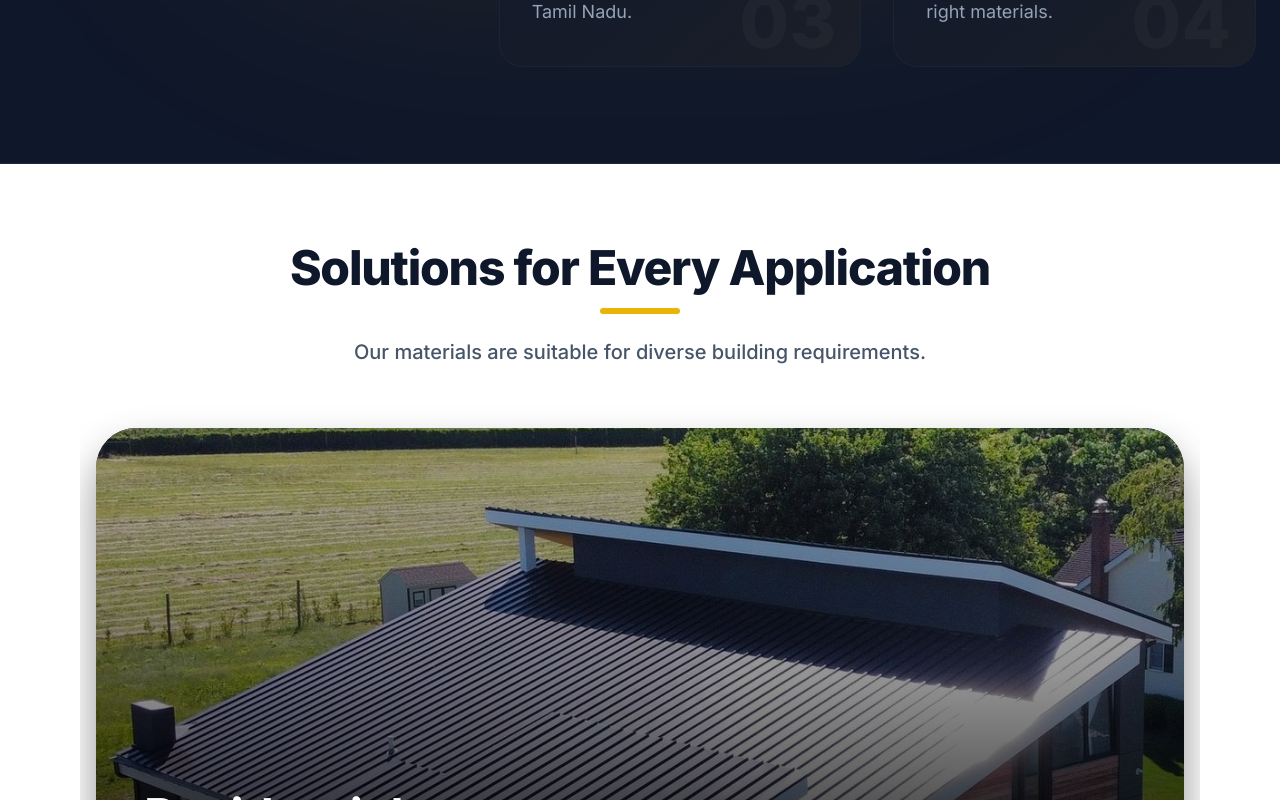
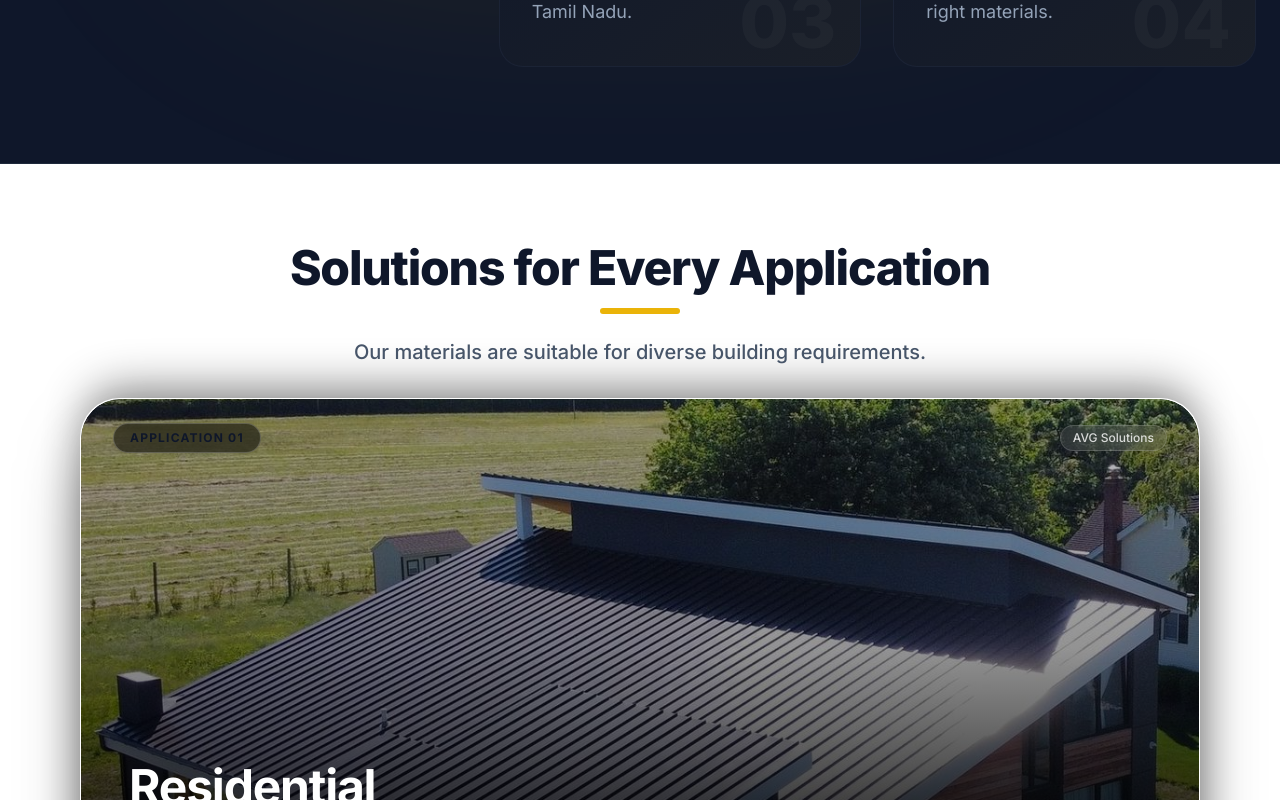
Before and after one commit to Rithesh1904/Avg-Arunagiri-Nadar-and-Sons, a React (Vite) app: page / in a window 1280 px wide. Shown: the part 5787-6587 px from the top of the page. Built offline with nearby package versions, Linux system fonts and the light colour scheme.

Commit message:
Optimize scroll stack cards animation for smooth 60/120fps scrolling on mobile and desktop

```diff
--- a/src/components/ui/ScrollStack.css
+++ b/src/components/ui/ScrollStack.css
@@ -1,46 +1,76 @@
+/* Smooth 60fps/120fps Hardware-Accelerated Stacking Cards */
+:root {
+  --stack-top-base: 72px;
+  --stack-step: 18px;
+  --stack-margin: 70px;
+}
+
+@media (min-width: 640px) {
+  :root {
+    --stack-top-base: 82px;
+    --stack-step: 22px;
+    --stack-margin: 100px;
+  }
+}
+
+@media (min-width: 1024px) {
+  :root {
+    --stack-top-base: 90px;
+    --stack-step: 26px;
+    --stack-margin: 140px;
+  }
+}
+
 .scroll-stack-scroller {
   position: relative;
   width: 100%;
-  height: 100%;
-  overflow-y: auto;
-  overflow-x: visible;
-  overscroll-behavior: contain;
-  -webkit-overflow-scrolling: touch;
-  scroll-behavior: smooth;
-  -webkit-transform: translateZ(0);
-  transform: translateZ(0);
-  will-change: scroll-position;
 }
 
 .scroll-stack-inner {
-  padding: 0 1rem 50vh; /* Reduced top padding for better alignment */
-  min-height: 100vh;
+  position: relative;
+  width: 100%;
 }
 
 .scroll-stack-card-wrapper {
-  position: relative;
+  position: sticky;
+  width: 100%;
+  will-change: transform;
+  transform: translateZ(0);
+  -webkit-transform: translateZ(0);
+  backface-visibility: hidden;
+  -webkit-backface-visibility: hidden;
 }
 
 .scroll-stack-card {
-  transform-origin: top center;
-  will-change: transform, filter;
-  backface-visibility: hidden;
-  transform-style: preserve-3d;
-  box-shadow: 0 20px 40px rgba(0, 0, 0, 0.3);
-  min-height: 20rem;
   width: 100%;
-  margin: 30px 0;
-  padding: 0;
-  border-radius: 40px;
-  box-sizing: border-box;
-  /* Improve mobile performance */
+  border-radius: 24px;
+  overflow: hidden;
+  position: relative;
+  /* Premium dual shadow:
+     1. Top shadow (negative Y) casts a realistic physical shadow over the previous card when passing
+     2. Bottom shadow creates depth and separation from the page background */
+  box-shadow:
+    0 -8px 25px -4px rgba(0, 0, 0, 0.35),
+    0 25px 50px -12px rgba(0, 0, 0, 0.5);
+  border: 1px solid rgba(255, 255, 255, 0.14);
+  transform: translateZ(0);
   -webkit-transform: translateZ(0);
-  transform: translateZ(0);
-  position: relative;
-  background: transparent;
 }
 
-.scroll-stack-end {
-  width: 100%;
-  height: 1px;
+@media (min-width: 640px) {
+  .scroll-stack-card {
+    border-radius: 36px;
+    box-shadow:
+      0 -12px 35px -5px rgba(0, 0, 0, 0.4),
+      0 30px 60px -15px rgba(0, 0, 0, 0.55);
+  }
 }
+
+@media (min-width: 1024px) {
+  .scroll-stack-card {
+    border-radius: 40px;
+    box-shadow:
+      0 -16px 45px -6px rgba(0, 0, 0, 0.45),
+      0 35px 70px -15px rgba(0, 0, 0, 0.6);
+  }
+}
--- a/src/components/ui/ScrollStack.jsx
+++ b/src/components/ui/ScrollStack.jsx
@@ -1,311 +1,52 @@
-import { useLayoutEffect, useRef, useCallback } from 'react';
-import Lenis from 'lenis';
+import React from 'react';
+import { cn } from '../../lib/utils';
 import './ScrollStack.css';
 
-export const ScrollStackItem = ({ children, itemClassName = '' }) => (
-  <div className={`scroll-stack-card ${itemClassName}`.trim()}>{children}</div>
-);
+export const ScrollStackItem = ({
+  children,
+  itemClassName = '',
+  index = 0,
+  total = 1
+}) => {
+  return (
+    <div
+      className={cn("scroll-stack-card-wrapper", itemClassName)}
+      style={{
+        // Responsive sticky top offset staggered by card index
+        top: `calc(var(--stack-top-base, 70px) + ${index} * var(--stack-step, 20px))`,
+        zIndex: index + 1,
+        // Margin bottom provides comfortable scroll distance before next card overtakes
+        marginBottom: index === total - 1 ? '1.5rem' : 'var(--stack-margin, 90px)'
+      }}
+    >
+      <div className="scroll-stack-card group relative">
+        {children}
+      </div>
+    </div>
+  );
+};
 
 const ScrollStack = ({
   children,
   className = '',
-  itemDistance = 100,
-  itemScale = 0.03,
-  itemStackDistance = 30,
-  stackPosition = '20%',
-  scaleEndPosition = '10%',
-  baseScale = 0.85,
-  scaleDuration = 0.5,
-  rotationAmount = 0,
-  blurAmount = 0,
-  useWindowScroll = false,
-  onStackComplete
+  itemDistance = 70,
+  useWindowScroll = true,
+  ...props
 }) => {
-  const scrollerRef = useRef(null);
-  const stackCompletedRef = useRef(false);
-  const animationFrameRef = useRef(null);
-  const lenisRef = useRef(null);
-  const cardsRef = useRef([]);
-  const lastTransformsRef = useRef(new Map());
-  const isUpdatingRef = useRef(false);
-
-  const calculateProgress = useCallback((scrollTop, start, end) => {
-    if (scrollTop < start) return 0;
-    if (scrollTop > end) return 1;
-    return (scrollTop - start) / (end - start);
-  }, []);
-
-  const parsePercentage = useCallback((value, containerHeight) => {
-    if (typeof value === 'string' && value.includes('%')) {
-      return (parseFloat(value) / 100) * containerHeight;
-    }
-    return parseFloat(value);
-  }, []);
-
-  const getScrollData = useCallback(() => {
-    if (useWindowScroll) {
-      return {
-        scrollTop: window.scrollY,
-        containerHeight: window.innerHeight,
-        scrollContainer: document.documentElement
-      };
-    } else {
-      const scroller = scrollerRef.current;
-      return {
-        scrollTop: scroller.scrollTop,
-        containerHeight: scroller.clientHeight,
-        scrollContainer: scroller
-      };
-    }
-  }, [useWindowScroll]);
-
-  const getElementOffset = useCallback(
-    element => {
-      if (useWindowScroll) {
-        const rect = element.getBoundingClientRect();
-        return rect.top + window.scrollY;
-      } else {
-        return element.offsetTop;
-      }
-    },
-    [useWindowScroll]
-  );
-
-  const updateCardTransforms = useCallback(() => {
-    if (!cardsRef.current.length || isUpdatingRef.current) return;
-
-    isUpdatingRef.current = true;
-
-    const { scrollTop, containerHeight } = getScrollData();
-    const stackPositionPx = parsePercentage(stackPosition, containerHeight);
-    const scaleEndPositionPx = parsePercentage(scaleEndPosition, containerHeight);
-
-    const endElement = useWindowScroll
-      ? document.querySelector('.scroll-stack-end')
-      : scrollerRef.current?.querySelector('.scroll-stack-end');
-
-    const endElementTop = endElement ? getElementOffset(endElement) : 0;
-
-    cardsRef.current.forEach((card, i) => {
-      if (!card) return;
-
-      const cardTop = getElementOffset(card);
-      const triggerStart = cardTop - stackPositionPx - itemStackDistance * i;
-      const triggerEnd = cardTop - scaleEndPositionPx;
-      const pinStart = cardTop - stackPositionPx - itemStackDistance * i;
-      const pinEnd = endElementTop - containerHeight / 2;
-
-      const scaleProgress = calculateProgress(scrollTop, triggerStart, triggerEnd);
-      const targetScale = baseScale + i * itemScale;
-      const scale = 1 - scaleProgress * (1 - targetScale);
-      const rotation = rotationAmount ? i * rotationAmount * scaleProgress : 0;
-
-      let blur = 0;
-      if (blurAmount) {
-        let topCardIndex = 0;
-        for (let j = 0; j < cardsRef.current.length; j++) {
-          const jCardTop = getElementOffset(cardsRef.current[j]);
-          const jTriggerStart = jCardTop - stackPositionPx - itemStackDistance * j;
-          if (scrollTop >= jTriggerStart) {
-            topCardIndex = j;
-          }
-        }
-
-        if (i < topCardIndex) {
-          const depthInStack = topCardIndex - i;
-          blur = Math.max(0, depthInStack * blurAmount);
-        }
-      }
-
-      let translateY = 0;
-      const isPinned = scrollTop >= pinStart && scrollTop <= pinEnd;
-
-      if (isPinned) {
-        translateY = scrollTop - cardTop + stackPositionPx + itemStackDistance * i;
-      } else if (scrollTop > pinEnd) {
-        translateY = pinEnd - cardTop + stackPositionPx + itemStackDistance * i;
-      }
-
-      const newTransform = {
-        translateY: Math.round(translateY * 100) / 100,
-        scale: Math.round(scale * 1000) / 1000,
-        rotation: Math.round(rotation * 100) / 100,
-        blur: Math.round(blur * 100) / 100
-      };
-
-      const lastTransform = lastTransformsRef.current.get(i);
-      const hasChanged =
-        !lastTransform ||
-        Math.abs(lastTransform.translateY - newTransform.translateY) > 0.1 ||
-        Math.abs(lastTransform.scale - newTransform.scale) > 0.001 ||
-        Math.abs(lastTransform.rotation - newTransform.rotation) > 0.1 ||
-        Math.abs(lastTransform.blur - newTransform.blur) > 0.1;
-
-      if (hasChanged) {
-        const transform = `translate3d(0, ${newTransform.translateY}px, 0) scale(${newTransform.scale}) rotate(${newTransform.rotation}deg)`;
-        const filter = newTransform.blur > 0 ? `blur(${newTransform.blur}px)` : '';
-
-        card.style.transform = transform;
-        card.style.filter = filter;
-
-        lastTransformsRef.current.set(i, newTransform);
-      }
-
-      if (i === cardsRef.current.length - 1) {
-        const isInView = scrollTop >= pinStart && scrollTop <= pinEnd;
-        if (isInView && !stackCompletedRef.current) {
-          stackCompletedRef.current = true;
-          onStackComplete?.();
-        } else if (!isInView && stackCompletedRef.current) {
-          stackCompletedRef.current = false;
-        }
-      }
-    });
-
-    isUpdatingRef.current = false;
-  }, [
-    itemScale,
-    itemStackDistance,
-    stackPosition,
-    scaleEndPosition,
-    baseScale,
-    rotationAmount,
-    blurAmount,
-    useWindowScroll,
-    onStackComplete,
-    calculateProgress,
-    parsePercentage,
-    getScrollData,
-    getElementOffset
-  ]);
-
-  const handleScroll = useCallback(() => {
-    updateCardTransforms();
-  }, [updateCardTransforms]);
-
-  const setupLenis = useCallback(() => {
-    if (useWindowScroll) {
-      const lenis = new Lenis({
-        duration: 1.5,
-        easing: t => Math.min(1, 1.001 - Math.pow(2, -10 * t)),
-        smoothWheel: true,
-        touchMultiplier: 1.5,
-        infinite: false,
-        wheelMultiplier: 0.6,
-        lerp: 0.08,
-        syncTouch: true,
-        syncTouchLerp: 0.075
-      });
-
-      lenis.on('scroll', handleScroll);
-
-      const raf = time => {
-        lenis.raf(time);
-        animationFrameRef.current = requestAnimationFrame(raf);
-      };
-      animationFrameRef.current = requestAnimationFrame(raf);
-
-      lenisRef.current = lenis;
-      return lenis;
-    } else {
-      const scroller = scrollerRef.current;
-      if (!scroller) return;
-
-      const lenis = new Lenis({
-        wrapper: scroller,
-        content: scroller.querySelector('.scroll-stack-inner'),
-        duration: 1.5,
-        easing: t => Math.min(1, 1.001 - Math.pow(2, -10 * t)),
-        smoothWheel: true,
-        touchMultiplier: 1.5,
-        infinite: false,
-        gestureOrientationHandler: true,
-        normalizeWheel: true,
-        wheelMultiplier: 0.6,
-        touchInertiaMultiplier: 25,
-        lerp: 0.08,
-        syncTouch: true,
-        syncTouchLerp: 0.075,
-        touchInertia: 0.6
-      });
-
-      lenis.on('scroll', handleScroll);
-
-      const raf = time => {
-        lenis.raf(time);
-        animationFrameRef.current = requestAnimationFrame(raf);
-      };
-      animationFrameRef.current = requestAnimationFrame(raf);
-
-      lenisRef.current = lenis;
-      return lenis;
-    }
-  }, [handleScroll, useWindowScroll]);
-
-  useLayoutEffect(() => {
-    const scroller = scrollerRef.current;
-    if (!scroller) return;
-
-    const cards = Array.from(
-      useWindowScroll
-        ? document.querySelectorAll('.scroll-stack-card')
-        : scroller.querySelectorAll('.scroll-stack-card')
-    );
-
-    cardsRef.current = cards;
-    const transformsCache = lastTransformsRef.current;
-
-    cards.forEach((card, i) => {
-      if (i < cards.length - 1) {
-        card.style.marginBottom = `${itemDistance}px`;
-      }
-      card.style.willChange = 'transform, filter';
-      card.style.transformOrigin = 'top center';
-      card.style.backfaceVisibility = 'hidden';
-      card.style.transform = 'translateZ(0)';
-      card.style.webkitTransform = 'translateZ(0)';
-      card.style.perspective = '1000px';
-      card.style.webkitPerspective = '1000px';
-    });
-
-    setupLenis();
-
-    updateCardTransforms();
-
-    return () => {
-      if (animationFrameRef.current) {
-        cancelAnimationFrame(animationFrameRef.current);
-      }
-      if (lenisRef.current) {
-        lenisRef.current.destroy();
-      }
-      stackCompletedRef.current = false;
-      cardsRef.current = [];
-      transformsCache.clear();
-      isUpdatingRef.current = false;
-    };
-  }, [
-    itemDistance,
-    itemScale,
-    itemStackDistance,
-    stackPosition,
-    scaleEndPosition,
-    baseScale,
-    scaleDuration,
-    rotationAmount,
-    blurAmount,
-    useWindowScroll,
-    onStackComplete,
-    setupLenis,
-    updateCardTransforms
-  ]);
+  const childrenArray = React.Children.toArray(children);
+  const total = childrenArray.length;
 
   return (
-    <div className={`scroll-stack-scroller ${className}`.trim()} ref={scrollerRef}>
-      <div className="scroll-stack-inner">
-        {children}
-        {/* Spacer so the last pin can release cleanly */}
-        <div className="scroll-stack-end" />
+    <div className={cn("scroll-stack-scroller w-full relative", className)}>
+      <div className="scroll-stack-inner w-full relative">
+        {childrenArray.map((child, index) => {
+          if (!React.isValidElement(child)) return child;
+          return React.cloneElement(child, {
+            index,
+            total,
+            key: child.key || index
+          });
+        })}
       </div>
     </div>
   );
--- a/src/pages/Home.jsx
+++ b/src/pages/Home.jsx
@@ -358,30 +358,39 @@ export function Home() {
           />
         </div>
 
-        <div className="w-full relative max-w-6xl mx-auto px-4">
-          <ScrollStack
-            useWindowScroll={true}
-            itemScale={0.04}
-            baseScale={0.9}
-            itemDistance={70}
-          >
+        <div className="w-full relative max-w-6xl mx-auto px-4 pb-12 sm:pb-16 md:pb-24">
+          <ScrollStack>
             {applications.map((app, idx) => (
               <ScrollStackItem key={app.id}>
-                <div className="h-[320px] sm:h-[400px] md:h-[500px] w-full rounded-[24px] sm:rounded-[40px] overflow-hidden relative group shadow-2xl">
-                  <div className="absolute inset-0 bg-industrial-800 flex items-center justify-center text-industrial-500">
+                <div className="h-[320px] sm:h-[400px] md:h-[500px] w-full rounded-[24px] sm:rounded-[36px] md:rounded-[40px] overflow-hidden relative group">
+                  <div className="absolute inset-0 bg-industrial-900 flex items-center justify-center text-industrial-500">
                     <img
                       src={app.image}
                       alt={app.title}
                       className={cn(
-                        "absolute inset-0 w-full h-full",
-                        app.id === 'industrial' ? "object-contain" : "object-cover"
+                        "absolute inset-0 w-full h-full object-cover transition-transform duration-700 ease-out group-hover:scale-105"
                       )}
                     />
                   </div>
-                  <div className="absolute inset-0 bg-gradient-to-t from-black/90 via-black/40 to-black/10 z-10" />
+                  {/* Subtle top-down and bottom-up gradients for readability */}
+                  <div className="absolute inset-0 bg-gradient-to-t from-black/95 via-black/40 to-black/20 z-10" />
+
+                  {/* Top Badge: Number and Category */}
+                  <div className="absolute top-4 sm:top-6 left-4 sm:left-8 right-4 sm:right-8 flex items-center justify-between z-20">
+                    <div className="px-3 sm:px-4 py-1 sm:py-1.5 rounded-full bg-black/50 backdrop-blur-md border border-white/20 text-[11px] sm:text-xs font-bold text-accent-400 tracking-widest uppercase shadow-sm">
+                      Application 0{idx + 1}
+                    </div>
+                    <div className="hidden sm:flex px-3 py-1 rounded-full bg-white/10 backdrop-blur-md border border-white/15 text-xs text-white/80 font-medium">
+                      AVG Solutions
+                    </div>
+                  </div>
+
+                  {/* Bottom Content */}
                   <div className="absolute inset-0 p-6 sm:p-8 md:p-12 flex flex-col justify-end z-20">
-                    <h3 className="text-2xl sm:text-3xl md:text-5xl font-bold text-white mb-2 sm:mb-3">{app.title}</h3>
-                    <p className="text-white/80 text-sm sm:text-base md:text-xl max-w-2xl">
+                    <h3 className="text-2xl sm:text-3xl md:text-5xl font-bold text-white mb-2 sm:mb-3 tracking-tight">
+                      {app.title}
+                    </h3>
+                    <p className="text-white/85 text-sm sm:text-base md:text-xl max-w-2xl leading-relaxed">
                       {app.description}
                     </p>
                   </div>
```
